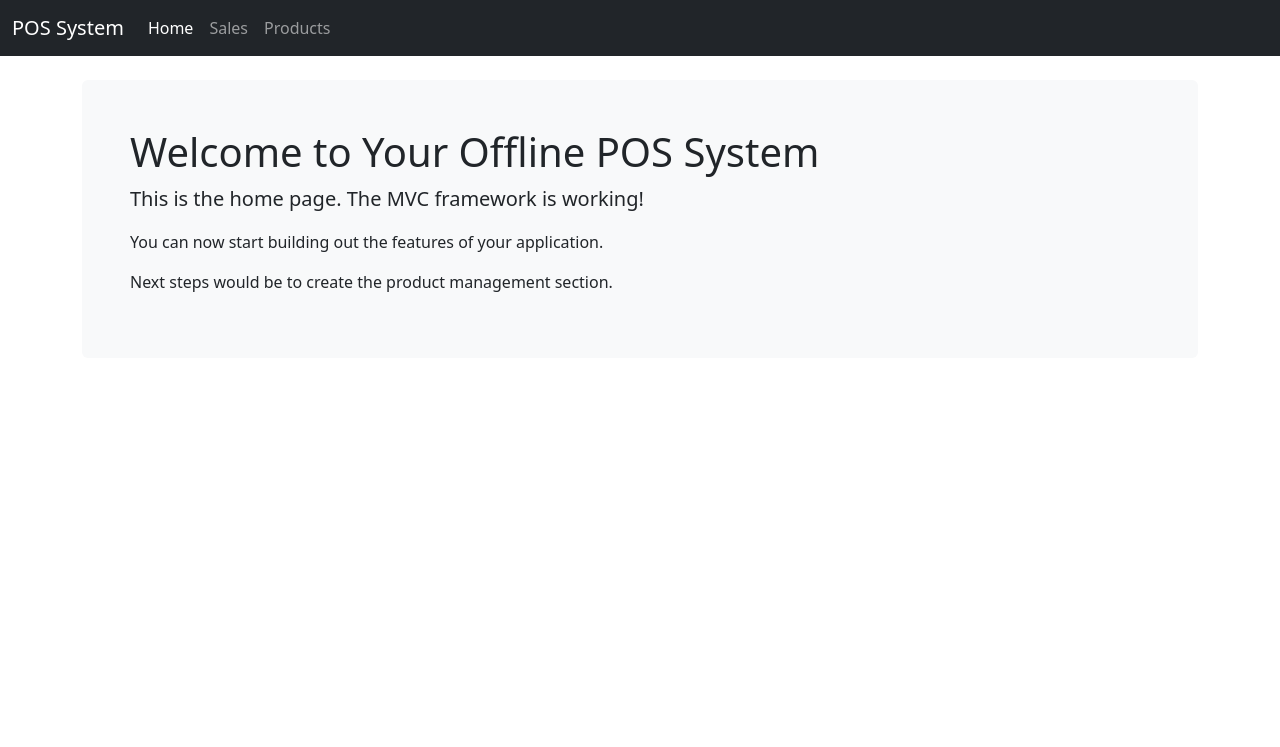
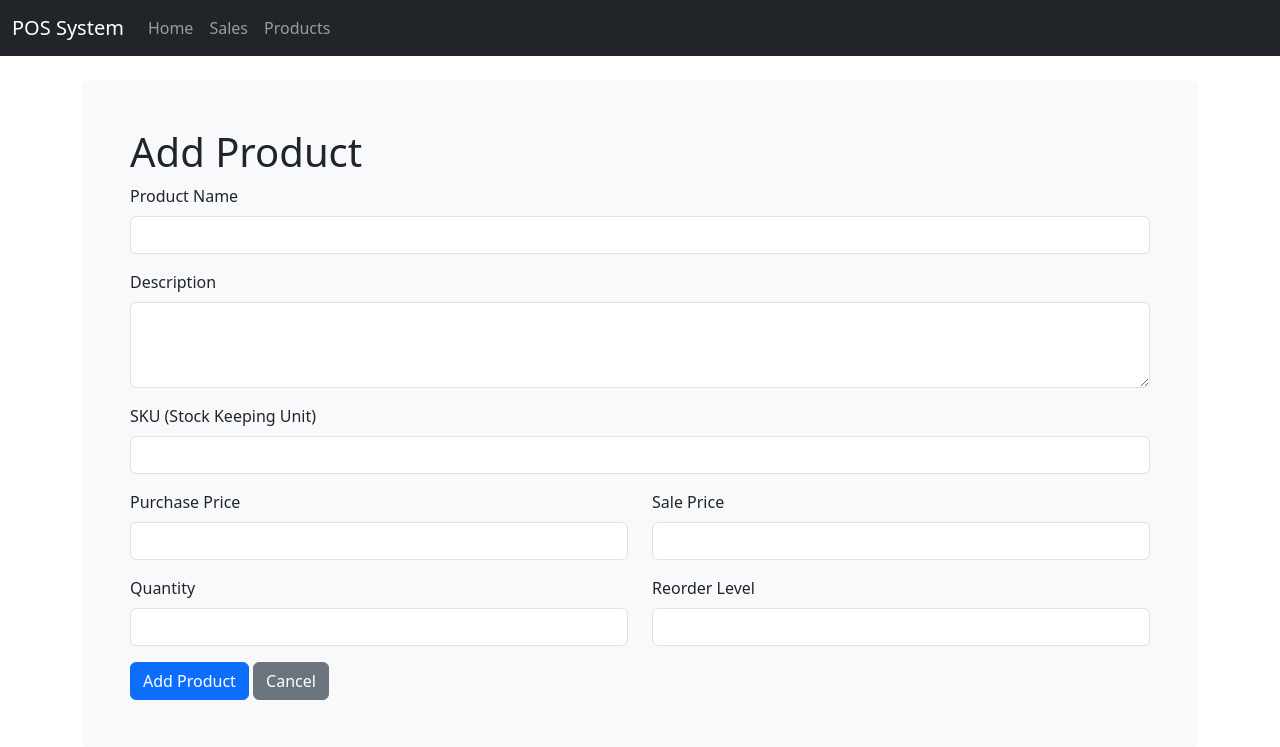
Before and after one commit to j-jonto/POS, a PHP site: page /products/create in a window 1280 px wide. Shown: the top 747 px of the page. Run offline with PHP 8.4, Linux system fonts and the light colour scheme; data comes from the database, SQL or seed files in the repository; both versions use the stored data as it was after the commit.

Commit message:
feat: Implement product management CRUD
This commit introduces the full CRUD (Create, Read, Update, Delete) functionality for product management.

Key components include:
- `ProductsController`: Handles all user actions related to products, including server-side validation for creating and updating.
- `Product` Model: Contains all database interaction logic for the `products` table, including methods to check for name uniqueness and usage before deletion.
- Views: New views for listing, creating, and editing products in the `app/views/products` directory.
- The main navigation has been updated to link to the products index page.

Additionally, this commit includes a fix for the local development environment by adding a `router.php` script to handle routing, as the PHP built-in server does not process `.htaccess` files. The use of the deprecated `FILTER_SANITIZE_STRING` has also been removed.

```diff
--- /dev/null
+++ b/app/controllers/ProductsController.php
@@ -0,0 +1,212 @@
+<?php
+
+class ProductsController extends Controller {
+    private $productModel;
+
+    public function __construct() {
+        // The model() method is from the base Controller class
+        $this->productModel = $this->model('Product');
+    }
+
+    // Show all products
+    public function index() {
+        $products = $this->productModel->getAll();
+        $data = [
+            'title' => 'Products',
+            'products' => $products
+        ];
+        $this->view('products/index', $data);
+    }
+
+    // Show form to add a new product
+    public function create() {
+        $data = [
+            'title' => 'Add Product',
+            'name' => '',
+            'description' => '',
+            'sku' => '',
+            'purchase_price' => '',
+            'sale_price' => '',
+            'quantity' => '',
+            'reorder_level' => '',
+            'errors' => []
+        ];
+        $this->view('products/create', $data);
+    }
+
+    // Store a new product
+    public function store() {
+        if ($_SERVER['REQUEST_METHOD'] == 'POST') {
+            // Sanitize POST data
+            $_POST = filter_input_array(INPUT_POST);
+
+            $data = [
+                'title' => 'Add Product',
+                'name' => trim($_POST['name']),
+                'description' => trim($_POST['description']),
+                'sku' => trim($_POST['sku']),
+                'purchase_price' => trim($_POST['purchase_price']),
+                'sale_price' => trim($_POST['sale_price']),
+                'quantity' => trim($_POST['quantity']),
+                'reorder_level' => trim($_POST['reorder_level']),
+                'errors' => []
+            ];
+
+            // --- Validation ---
+            if (empty($data['name'])) {
+                $data['errors']['name'] = 'Please enter a name.';
+            } elseif (!$this->productModel->isNameUnique($data['name'])) {
+                $data['errors']['name'] = 'Product name already exists.';
+            }
+
+            if (empty($data['sale_price'])) {
+                $data['errors']['sale_price'] = 'Please enter a sale price.';
+            } elseif (!is_numeric($data['sale_price']) || $data['sale_price'] < 0) {
+                $data['errors']['sale_price'] = 'Price must be a positive number.';
+            }
+
+            if (empty($data['quantity'])) {
+                $data['errors']['quantity'] = 'Please enter a quantity.';
+            } elseif (!is_numeric($data['quantity']) || $data['quantity'] < 0) {
+                $data['errors']['quantity'] = 'Quantity must be a positive number.';
+            }
+
+            // If there are no errors, proceed with creation
+            if (empty($data['errors'])) {
+                $productData = [
+                    'name' => $data['name'],
+                    'description' => $data['description'],
+                    'sku' => $data['sku'],
+                    'purchase_price' => $data['purchase_price'] ?: 0,
+                    'sale_price' => $data['sale_price'],
+                    'quantity' => $data['quantity'],
+                    'reorder_level' => $data['reorder_level'] ?: 10,
+                ];
+                if ($this->productModel->create($productData)) {
+                    // Redirect to index page (flash message would be good here)
+                    header('Location: /products');
+                    exit();
+                } else {
+                    die('Something went wrong.');
+                }
+            } else {
+                // Load view with errors
+                $this->view('products/create', $data);
+            }
+
+        } else {
+            // Not a POST request, redirect
+            header('Location: /products/create');
+            exit();
+        }
+    }
+
+    // Show form to edit a product
+    public function edit($id) {
+        $product = $this->productModel->findById($id);
+
+        if (!$product) {
+            header('Location: /products');
+            exit();
+        }
+
+        $data = [
+            'title' => 'Edit Product',
+            'id' => $id,
+            'name' => $product['name'],
+            'description' => $product['description'],
+            'sku' => $product['sku'],
+            'purchase_price' => $product['purchase_price'],
+            'sale_price' => $product['sale_price'],
+            'quantity' => $product['quantity'],
+            'reorder_level' => $product['reorder_level'],
+            'errors' => []
+        ];
+        $this->view('products/edit', $data);
+    }
+
+    // Update a product
+    public function update($id) {
+        if ($_SERVER['REQUEST_METHOD'] == 'POST') {
+            $_POST = filter_input_array(INPUT_POST);
+
+            $data = [
+                'title' => 'Edit Product',
+                'id' => $id,
+                'name' => trim($_POST['name']),
+                'description' => trim($_POST['description']),
+                'sku' => trim($_POST['sku']),
+                'purchase_price' => trim($_POST['purchase_price']),
+                'sale_price' => trim($_POST['sale_price']),
+                'quantity' => trim($_POST['quantity']),
+                'reorder_level' => trim($_POST['reorder_level']),
+                'errors' => []
+            ];
+
+            // --- Validation ---
+            if (empty($data['name'])) {
+                $data['errors']['name'] = 'Please enter a name.';
+            } elseif (!$this->productModel->isNameUnique($data['name'], $id)) {
+                $data['errors']['name'] = 'Product name already exists.';
+            }
+
+            if (empty($data['sale_price'])) {
+                $data['errors']['sale_price'] = 'Please enter a sale price.';
+            } elseif (!is_numeric($data['sale_price']) || $data['sale_price'] < 0) {
+                $data['errors']['sale_price'] = 'Price must be a positive number.';
+            }
+
+            if (empty($data['quantity'])) {
+                $data['errors']['quantity'] = 'Please enter a quantity.';
+            } elseif (!is_numeric($data['quantity']) || $data['quantity'] < 0) {
+                $data['errors']['quantity'] = 'Quantity must be a positive number.';
+            }
+
+            if (empty($data['errors'])) {
+                 $productData = [
+                    'name' => $data['name'],
+                    'description' => $data['description'],
+                    'sku' => $data['sku'],
+                    'purchase_price' => $data['purchase_price'] ?: 0,
+                    'sale_price' => $data['sale_price'],
+                    'quantity' => $data['quantity'],
+                    'reorder_level' => $data['reorder_level'] ?: 10,
+                ];
+                if ($this->productModel->update($id, $productData)) {
+                    header('Location: /products');
+                    exit();
+                } else {
+                    die('Something went wrong.');
+                }
+            } else {
+                $this->view('products/edit', $data);
+            }
+
+        } else {
+            header('Location: /products');
+            exit();
+        }
+    }
+
+    // Delete a product
+    public function destroy($id) {
+         if ($_SERVER['REQUEST_METHOD'] == 'POST') {
+            if ($this->productModel->isInUse($id)) {
+                // Can't delete, redirect with an error message (would use flash messages)
+                // For now, just redirect. A real app should inform the user.
+                header('Location: /products');
+                exit();
+            }
+
+            if ($this->productModel->delete($id)) {
+                header('Location: /products');
+                exit();
+            } else {
+                die('Something went wrong.');
+            }
+         } else {
+            header('Location: /products');
+            exit();
+         }
+    }
+}
--- /dev/null
+++ b/app/models/Product.php
@@ -0,0 +1,73 @@
+<?php
+
+class Product extends Model {
+
+    public function getAll() {
+        $stmt = $this->db->query("SELECT * FROM products ORDER BY created_at DESC");
+        return $stmt->fetchAll();
+    }
+
+    public function findById($id) {
+        $stmt = $this->db->prepare("SELECT * FROM products WHERE id = :id");
+        $stmt->execute(['id' => $id]);
+        return $stmt->fetch();
+    }
+
+    public function create($data) {
+        $stmt = $this->db->prepare(
+            "INSERT INTO products (name, description, sku, purchase_price, sale_price, quantity, reorder_level)
+             VALUES (:name, :description, :sku, :purchase_price, :sale_price, :quantity, :reorder_level)"
+        );
+        return $stmt->execute($data);
+    }
+
+    public function update($id, $data) {
+        $data['id'] = $id;
+        $stmt = $this->db->prepare(
+            "UPDATE products
+             SET name = :name, description = :description, sku = :sku,
+                 purchase_price = :purchase_price, sale_price = :sale_price,
+                 quantity = :quantity, reorder_level = :reorder_level,
+                 updated_at = CURRENT_TIMESTAMP
+             WHERE id = :id"
+        );
+        return $stmt->execute($data);
+    }
+
+    public function delete($id) {
+        $stmt = $this->db->prepare("DELETE FROM products WHERE id = :id");
+        return $stmt->execute(['id' => $id]);
+    }
+
+    public function isNameUnique($name, $id = 0) {
+        $sql = "SELECT id FROM products WHERE name = :name";
+        if ($id > 0) {
+            $sql .= " AND id != :id";
+        }
+        $stmt = $this->db->prepare($sql);
+        $params = ['name' => $name];
+        if ($id > 0) {
+            $params['id'] = $id;
+        }
+        $stmt->execute($params);
+        return $stmt->fetch() === false;
+    }
+
+    public function isInUse($id) {
+        // Check in sale_items
+        $stmt = $this->db->prepare("SELECT COUNT(*) as count FROM sale_items WHERE product_id = :id");
+        $stmt->execute(['id' => $id]);
+        if ($stmt->fetch()['count'] > 0) {
+            return true;
+        }
+
+        // Check in purchase_items
+        $stmt = $this->db->prepare("SELECT COUNT(*) as count FROM purchase_items WHERE product_id = :id");
+        $stmt->execute(['id' => $id]);
+        if ($stmt->fetch()['count'] > 0) {
+            return true;
+        }
+
+        return false;
+    }
+}
--- a/app/views/layouts/main.php
+++ b/app/views/layouts/main.php
@@ -24,13 +24,13 @@
             <div class="collapse navbar-collapse" id="navbarsExampleDefault">
                 <ul class="navbar-nav me-auto mb-2 mb-md-0">
                     <li class="nav-item">
-                        <a class="nav-link active" aria-current="page" href="#">Home</a>
+                        <a class="nav-link" aria-current="page" href="/">Home</a>
                     </li>
                     <li class="nav-item">
-                        <a class="nav-link" href="#">Sales</a>
+                        <a class="nav-link" href="/sales">Sales</a>
                     </li>
                     <li class="nav-item">
-                        <a class="nav-link" href="#">Products</a>
+                        <a class="nav-link" href="/products">Products</a>
                     </li>
                 </ul>
             </div>
--- /dev/null
+++ b/app/views/products/create.php
@@ -0,0 +1,47 @@
+<h1><?php echo $title; ?></h1>
+
+<form action="/products/store" method="POST">
+    <div class="mb-3">
+        <label for="name" class="form-label">Product Name</label>
+        <input type="text" class="form-control <?php echo !empty($errors['name']) ? 'is-invalid' : ''; ?>" id="name" name="name" value="<?php echo htmlspecialchars($name); ?>" required>
+        <?php if (!empty($errors['name'])): ?>
+            <div class="invalid-feedback"><?php echo $errors['name']; ?></div>
+        <?php endif; ?>
+    </div>
+    <div class="mb-3">
+        <label for="description" class="form-label">Description</label>
+        <textarea class="form-control" id="description" name="description" rows="3"><?php echo htmlspecialchars($description); ?></textarea>
+    </div>
+    <div class="mb-3">
+        <label for="sku" class="form-label">SKU (Stock Keeping Unit)</label>
+        <input type="text" class="form-control" id="sku" name="sku" value="<?php echo htmlspecialchars($sku); ?>">
+    </div>
+    <div class="row">
+        <div class="col-md-6 mb-3">
+            <label for="purchase_price" class="form-label">Purchase Price</label>
+            <input type="number" step="0.01" class="form-control" id="purchase_price" name="purchase_price" value="<?php echo htmlspecialchars($purchase_price); ?>">
+        </div>
+        <div class="col-md-6 mb-3">
+            <label for="sale_price" class="form-label">Sale Price</label>
+            <input type="number" step="0.01" class="form-control <?php echo !empty($errors['sale_price']) ? 'is-invalid' : ''; ?>" id="sale_price" name="sale_price" value="<?php echo htmlspecialchars($sale_price); ?>" required>
+            <?php if (!empty($errors['sale_price'])): ?>
+                <div class="invalid-feedback"><?php echo $errors['sale_price']; ?></div>
+            <?php endif; ?>
+        </div>
+    </div>
+    <div class="row">
+        <div class="col-md-6 mb-3">
+            <label for="quantity" class="form-label">Quantity</label>
+            <input type="number" class="form-control <?php echo !empty($errors['quantity']) ? 'is-invalid' : ''; ?>" id="quantity" name="quantity" value="<?php echo htmlspecialchars($quantity); ?>" required>
+            <?php if (!empty($errors['quantity'])): ?>
+                <div class="invalid-feedback"><?php echo $errors['quantity']; ?></div>
+            <?php endif; ?>
+        </div>
+        <div class="col-md-6 mb-3">
+            <label for="reorder_level" class="form-label">Reorder Level</label>
+            <input type="number" class="form-control" id="reorder_level" name="reorder_level" value="<?php echo htmlspecialchars($reorder_level); ?>">
+        </div>
+    </div>
+    <button type="submit" class="btn btn-primary">Add Product</button>
+    <a href="/products" class="btn btn-secondary">Cancel</a>
+</form>
```
Also changed, not shown: app/views/products/edit.php (added, +47 -0 lines), app/views/products/index.php (added, +36 -0 lines), router.php (added, +17 -0 lines), app/database/database.sqlite.
